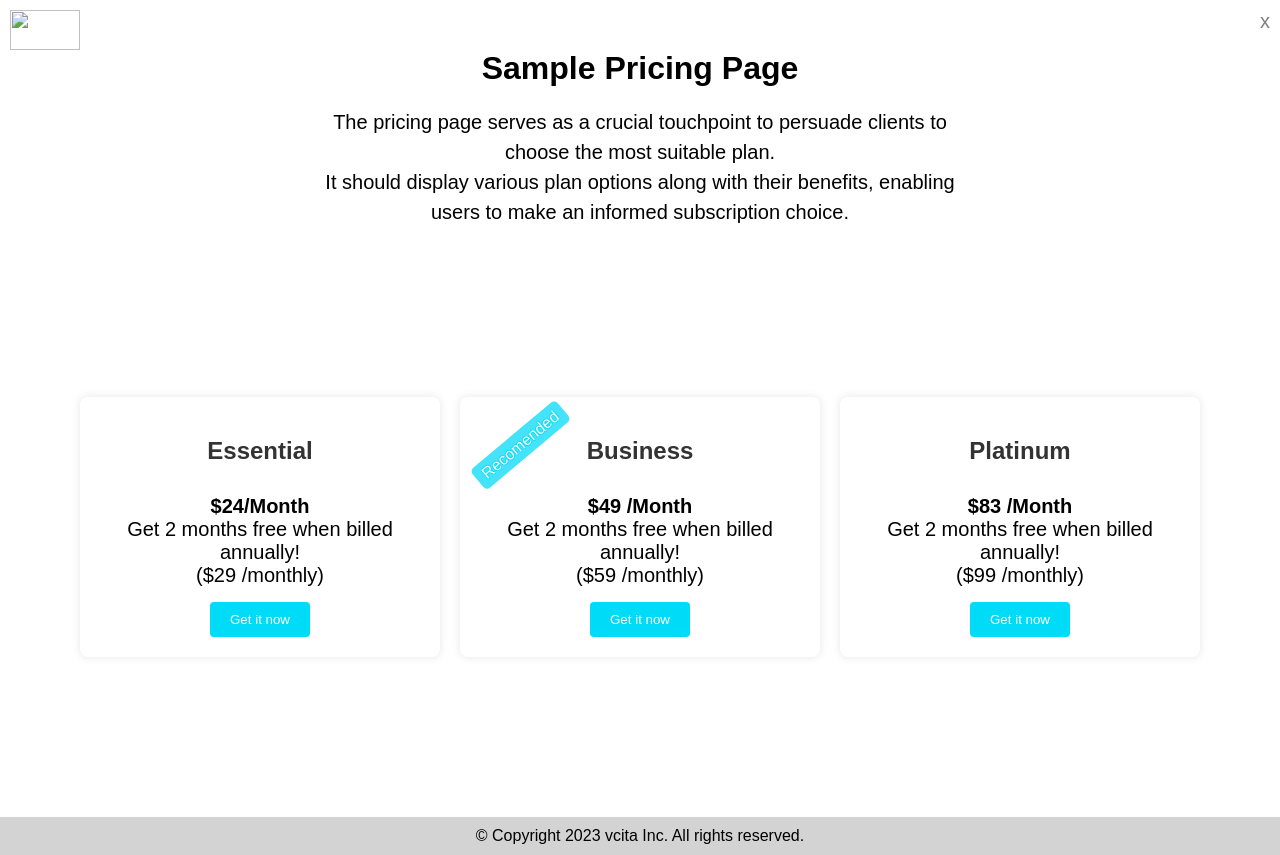
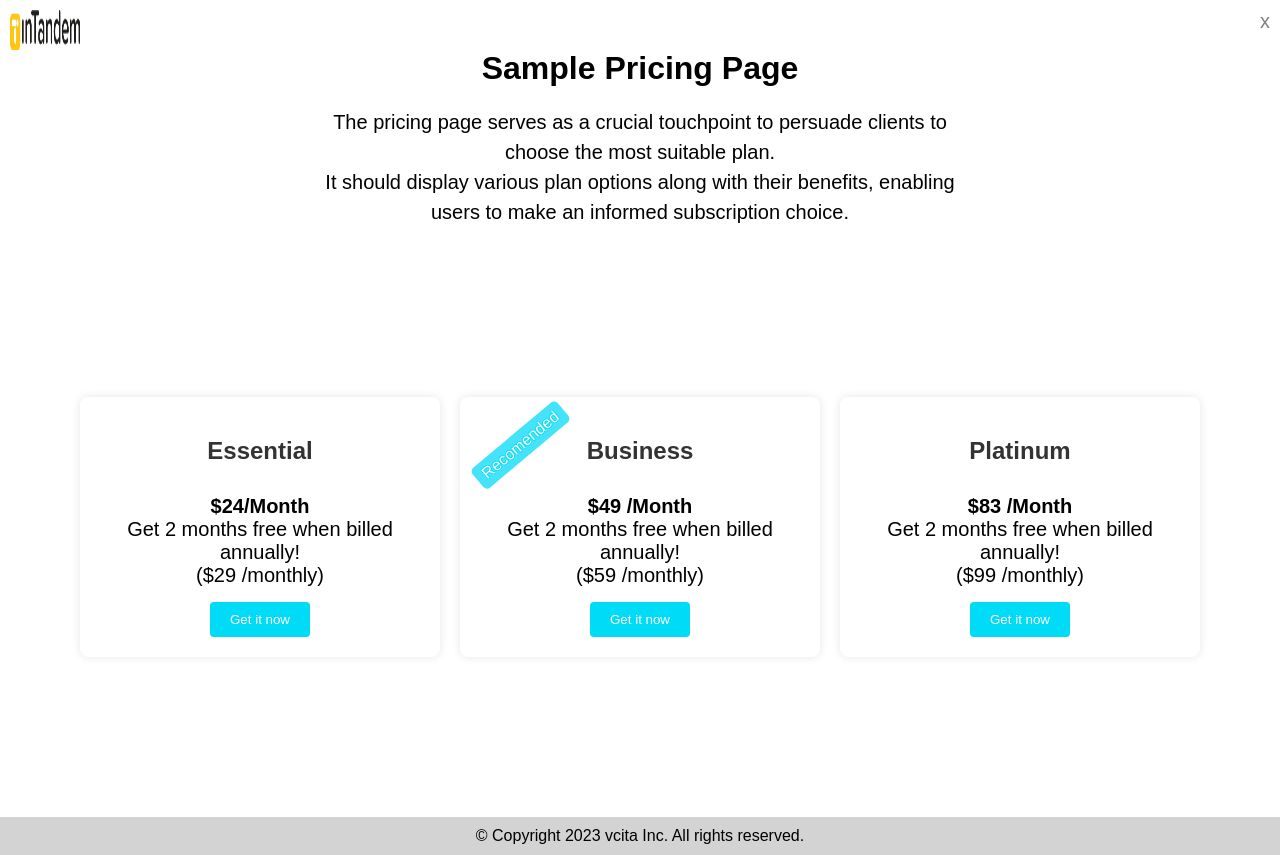
Before and after one commit to vcita/InTandemExampleHub, a plain HTML site: page index.html in a window 1280 px wide. Drawn offline with Linux system fonts and the light colour scheme.

Commit message:
Update index.html
fixed logo

```diff
--- a/index.html
+++ b/index.html
@@ -9,7 +9,7 @@
 <body>
     <div class="header">
         <a href="#" id="cancel">x</a>
-        <img src="Mastercard-logo.png" id="logo">
+        <img src="logo.png" id="logo">
         <h1>Sample Pricing Page</h1>
         <div class="paragraph-container">
             <p>The pricing page serves as a crucial touchpoint to persuade clients to choose the most suitable plan.<br>
```
